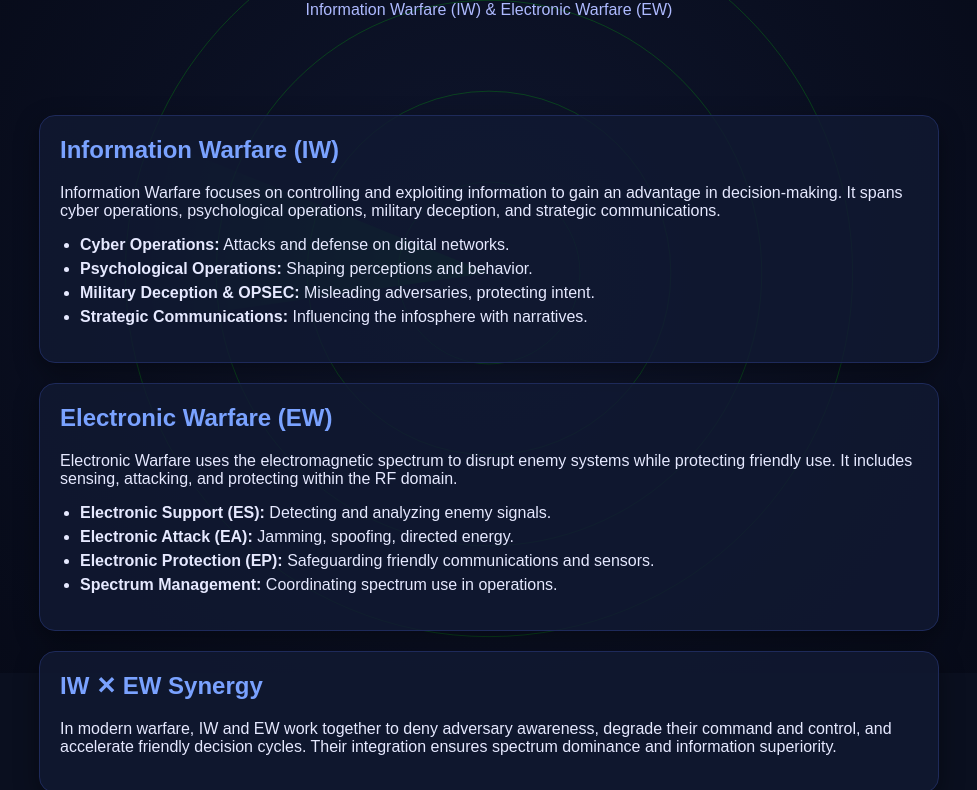
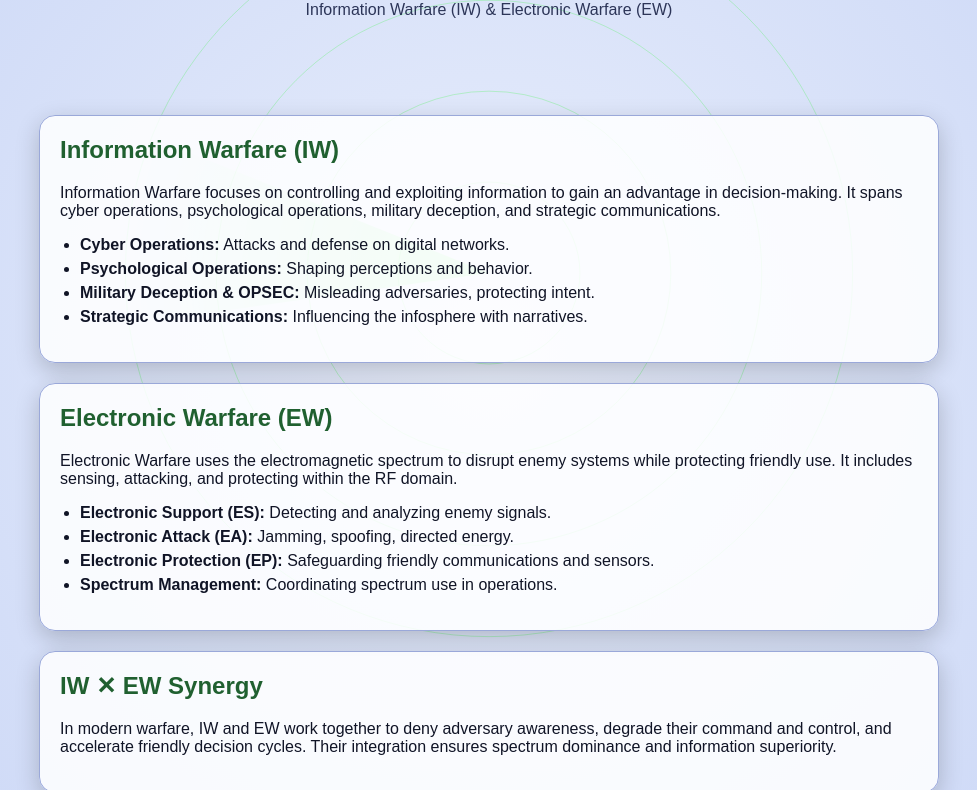
Before and after one commit to rithuharidas-okok/syndicateA, a plain HTML site: page index.html in a window 1280 px wide. Shown: the part 127-917 px from the top of the page, without its empty margins (151-1128 px from the left). Drawn offline with Linux system fonts and the light colour scheme.

Commit message:
Update index.html

```diff
--- a/index.html
+++ b/index.html
@@ -9,19 +9,20 @@
     body {
       margin: 0;
       font-family: Arial, sans-serif;
-      color: #e6e9ff;
-      background: #0a0f1f;
+      color: #101426;
+      background: radial-gradient(circle at center, #e8eefc 0%, #cbd7f6 100%);
       overflow-x: hidden;
     }
 
-    canvas#bg {
+    canvas#bg, canvas#malware {
       position: fixed;
       top: 0;
       left: 0;
       width: 100%;
       height: 100%;
       z-index: -1;
-      background: radial-gradient(circle at center, #0f162e 0%, #050814 100%);
+      background: transparent;
+      pointer-events: none;
     }
 
     header {
@@ -33,7 +34,7 @@
       margin-bottom: 10px;
     }
     header p {
-      color: #aebaff;
+      color: #2c3558;
     }
 
     main {
@@ -43,17 +44,18 @@
     }
 
     section {
-      background: rgba(17, 25, 50, 0.85);
-      border: 1px solid #1e2a5a;
+      background: rgba(255, 255, 255, 0.85);
+      border: 1px solid #9aa8d9;
       border-radius: 16px;
       margin: 20px 0;
       padding: 20px;
-      box-shadow: 0 8px 24px rgba(0, 0, 0, 0.4);
+      box-shadow: 0 8px 24px rgba(0, 0, 0, 0.2);
       animation: fadeIn 1.5s ease;
+      color: #101426;
     }
 
     section h2 {
-      color: #7aa2ff;
+      color: #206030;
       margin-top: 0;
     }
 
@@ -72,6 +74,7 @@
 </head>
 <body>
   <canvas id="bg"></canvas>
+  <canvas id="malware"></canvas>
 
   <header>
     <h1>Winning the Invisible Battlespace</h1>
@@ -135,7 +138,7 @@
       const cy = canvas.height / 2;
       const radius = Math.min(canvas.width, canvas.height) / 2.2;
 
-      // Radar circles
+      // Radar circles (green)
       ctx.strokeStyle = 'rgba(0,255,0,0.2)';
       ctx.lineWidth = 1;
       for (let r = radius; r > 0; r -= radius / 4) {
@@ -144,7 +147,7 @@
         ctx.stroke();
       }
 
-      // Radar sweep
+      // Radar sweep (green)
       const gradient = ctx.createRadialGradient(cx, cy, 0, cx, cy, radius);
       gradient.addColorStop(0, 'rgba(0,255,0,0.25)');
       gradient.addColorStop(1, 'rgba(0,255,0,0)');
@@ -161,6 +164,51 @@
     }
 
     drawRadar();
+
+    // Malware attack floating code effect
+    const malwareCanvas = document.getElementById('malware');
+    const mctx = malwareCanvas.getContext('2d');
+    resizeMalware();
+
+    window.addEventListener('resize', resizeMalware);
+
+    let malwareChars = [];
+    const malwareSymbols = ["⚠", "!", "X", "☠", "💀", "ERROR", "101", "0xBAD"];
+
+    function resizeMalware() {
+      malwareCanvas.width = window.innerWidth;
+      malwareCanvas.height = window.innerHeight;
+      malwareChars = [];
+      for (let i = 0; i < 25; i++) {
+        malwareChars.push({
+          text: malwareSymbols[Math.floor(Math.random() * malwareSymbols.length)],
+          x: Math.random() * malwareCanvas.width,
+          y: Math.random() * malwareCanvas.height,
+          speed: 0.5 + Math.random() * 1.5,
+          size: 14 + Math.random() * 20,
+        });
+      }
+    }
+
+    function drawMalware() {
+      mctx.clearRect(0, 0, malwareCanvas.width, malwareCanvas.height);
+      mctx.fillStyle = "rgba(255, 60, 60, 0.8)"; // malware = red glow
+
+      malwareChars.forEach(c => {
+        mctx.font = `${c.size}px monospace`;
+        mctx.fillText(c.text, c.x, c.y);
+        c.y += c.speed;
+        if (c.y > malwareCanvas.height) {
+          c.y = -10;
+          c.x = Math.random() * malwareCanvas.width;
+          c.text = malwareSymbols[Math.floor(Math.random() * malwareSymbols.length)];
+        }
+      });
+
+      requestAnimationFrame(drawMalware);
+    }
+
+    drawMalware();
   </script>
 </body>
 </html>
```
